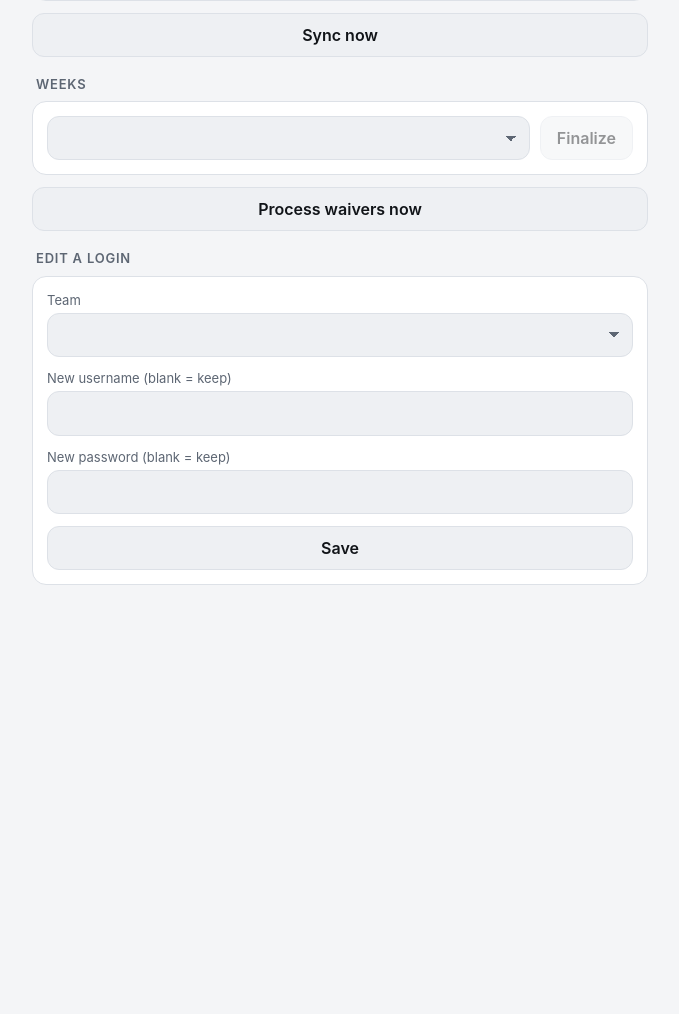
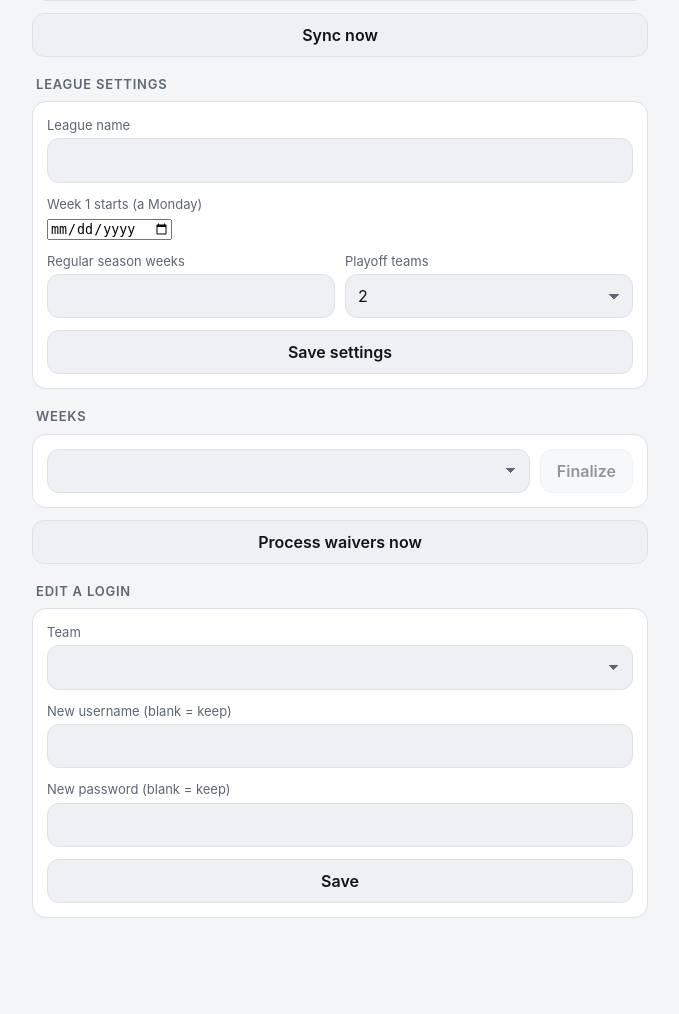
Before and after one commit to FaizHLI/fbb, a FastAPI app: template app/templates/commish.html in a window 1280 px wide. Shown: the part 185-1199 px from the top of the page, without its empty margins (300-979 px from the left). Before the commit the page ends 770 px from the top, so only its background shows below. Run offline with FastAPI, Linux system fonts and the light colour scheme; the template is opened without the code that fills it, so the values that code supplies are empty; some libraries are stand-ins or nearby versions.

Commit message:
Commissioner can edit league name, start date, weeks and playoff size
Co-Authored-By: Claude Opus 5.5 <noreply@anthropic.com>
Claude-Session: https://claude.ai/code/session_01EDG2pusTDmoTqiyDhA5LJp

```diff
--- a/app/main.py
+++ b/app/main.py
@@ -554,7 +554,8 @@ def commish_page(request: Request, db: Session = Depends(get_db), user: User = D
     n_players = db.scalar(select(func.count(Player.id)).where(Player.active.is_(True)))
     open_weeks = sorted(set(db.scalars(select(Matchup.week).where(Matchup.final.is_(False)))))
     pending = list(db.scalars(select(Trade).where(Trade.status == "pending")))
-    return render(request, "commish.html", db, user, nav="more", teams=teams, n_players=n_players,
+    finalized = bool(db.scalar(select(Matchup).where(Matchup.final.is_(True)).limit(1)))
+    return render(request, "commish.html", db, user, nav="more", teams=teams, n_players=n_players, finalized=finalized,
                   open_weeks=open_weeks, pending=pending, provider=config.STATS_PROVIDER)
 
 
@@ -589,6 +590,28 @@ async def commish_action(request: Request, action: str, db: Session = Depends(ge
     elif action == "undo-pick":
         draft.undo_last_pick(db, league)
         flash(request, "Last pick undone.")
+    elif action == "settings":
+        from datetime import date as _date
+        from sqlalchemy import delete as _delete
+        from .models import LineupSlot
+        if db.scalar(select(Matchup).where(Matchup.final.is_(True)).limit(1)):
+            raise LeagueError("Settings are locked once a week has been finalized.")
+        try:
+            start = _date.fromisoformat(str(form["start"]))
+        except ValueError:
+            raise LeagueError("Start date must look like 2026-10-19.")
+        if start.weekday() != 0:
+            raise LeagueError("Start date must be a Monday.")
+        weeks, playoff = int(form["weeks"]), int(form["playoff_teams"])
+        if not 1 <= weeks <= 30 or playoff not in (2, 4, 8) or playoff > league.num_teams:
+            raise LeagueError("Check the weeks and playoff teams.")
+        league.name = str(form.get("name") or league.name).strip()[:100]
+        league.start_date, league.regular_season_weeks, league.playoff_teams = start, weeks, playoff
+        if league.status in ("season", "playoffs"):
+            league.status = "season"
+            db.execute(_delete(LineupSlot))   # week numbers moved; lineups rebuild from rosters
+            schedule.create_regular_season(db, league)
+        flash(request, "Settings saved.")
     elif action == "timer":
         league.draft_timer_seconds = max(0, int(form["seconds"]))
         flash(request, "Timer updated.")
--- a/app/templates/commish.html
+++ b/app/templates/commish.html
@@ -9,6 +9,19 @@
   <div class="spread"><span class="muted">Stats synced</span><span>{{ (league.last_stats_sync|local).strftime('%b %-d %-I:%M %p') if league.last_stats_sync else 'never' }}</span></div>
 </div>
 <form method="post" action="/commish/sync"><button class="btn block" type="submit">Sync now</button></form>
+
+{% if not finalized %}
+<div class="section-title">League settings</div>
+<form method="post" action="/commish/settings" class="card" onsubmit="return confirm('Save settings? This rebuilds the schedule and resets saved lineups.')">
+  <label class="field"><span>League name</span><input type="text" name="name" value="{{ league.name }}"></label>
+  <label class="field"><span>Week 1 starts (a Monday)</span><input type="date" name="start" value="{{ league.start_date.isoformat() }}" required></label>
+  <div class="row">
+    <label class="field grow"><span>Regular season weeks</span><input type="number" name="weeks" value="{{ league.regular_season_weeks }}" min="1" max="30" inputmode="numeric"></label>
+    <label class="field grow"><span>Playoff teams</span><select name="playoff_teams">{% for n in (2, 4, 8) %}<option value="{{ n }}" {{ 'selected' if n == league.playoff_teams }}>{{ n }}</option>{% endfor %}</select></label>
+  </div>
+  <button class="btn block" type="submit">Save settings</button>
+</form>
+{% endif %}
 
 {% if league.status == 'setup' and not teams %}
   <div class="section-title">Import from ESPN</div>
```
Also changed, not shown: tests/test_web.py (+25 -1 lines).
